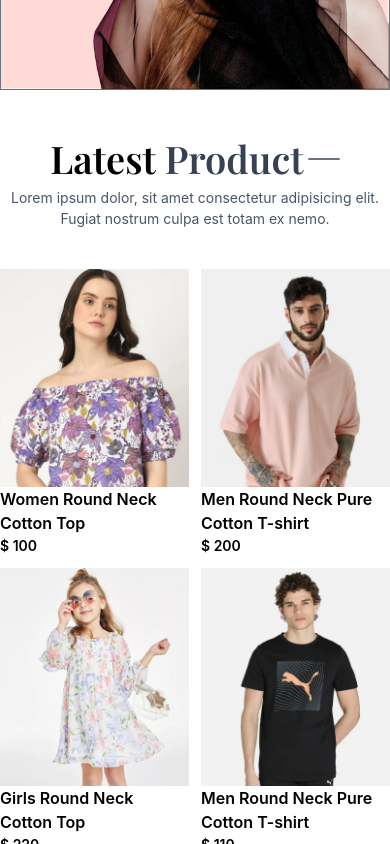
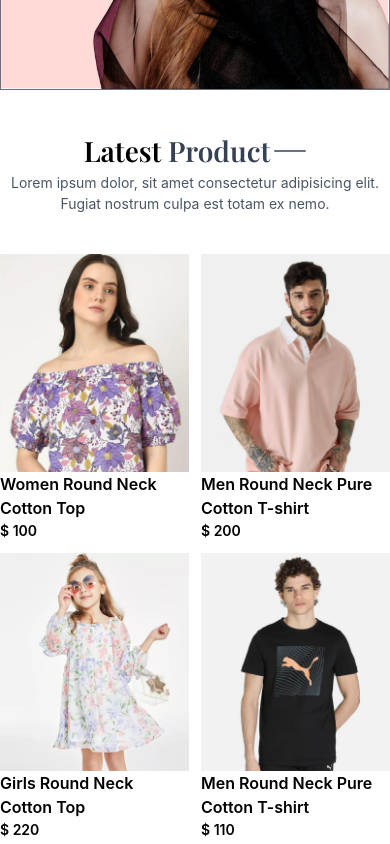
Before and after one commit to devjihad/React-ecommerce-app, a React (Vite) app: page / in a window 390 px wide. Shown: the part 800-1644 px from the top of the page. Built offline with nearby package versions, Linux system fonts and the light colour scheme; a web font is replaced by a local one.

Commit message:
creating reusable product component

```diff
--- a/src/Component/Home/LatestProduct/AllPruduct.jsx
+++ b/src/Component/Home/LatestProduct/AllPruduct.jsx
@@ -1,38 +1,40 @@
-import React, { useContext, useEffect, useState } from 'react';
-import { data, Link } from 'react-router-dom';
-import { Data } from '../../Contaxt/Contaxt';
-import Title from '../Title';
-
+import React, { useContext, useEffect, useState } from "react";
+import { data, Link } from "react-router-dom";
+import { Data } from "../../Contaxt/Contaxt";
+import Title from "../Title";
+import Product from "../Product";
 
 const AllPruduct = () => {
-    const {products} = useContext(Data)
-    const [value,setvalue] =useState([])
+  const { products } = useContext(Data);
+  const [value, setvalue] = useState([]);
 
-    useEffect(()=>{
-        setvalue(products.slice(0,10))
-    },[])
-    console.log(value)
-    return (
-        <div>
-            {/* <h3 className='text-[38px] font-semibold font-playfair text-center mt-16 ' >Latest Product </h3>
-            <p className='text-[14px] font-semibold text-gray-600 text-center mt-1 mb-10'>Lorem ipsum dolor, sit amet consectetur adipisicing elit. Fugiat nostrum culpa est totam ex nemo.</p> */}
-            <Title value1={'Latest'} value2={'Product'} value={'Lorem ipsum dolor, sit amet consectetur adipisicing elit. Fugiat nostrum culpa est totam ex nemo.'}/>
-            <div className='grid gap-3 gap-y-3 grid-cols-2 md:grid-cols-3 lg:grid-cols-5'>
-                {
-                    value.map((item, index)=>(
-                        <Link key={index} to={`product${item._id}`}>
-                            <div >
-                                <img src={item.image[0]} alt="" />
-                                <h3 className='text-[16px] font-semibold'>{item.name}</h3>
-                                <p className='text-[14px] font-semibold'> $ {item.price}</p>
-                            </div>
-                        </Link>
-                    ))
-                }
-            </div>
+  useEffect(() => {
+    setvalue(products.slice(0, 10));
+  }, []);
+  console.log(value);
+  return (
+    <div>
+      <Title
+        value1={"Latest"}
+        value2={"Product"}
+        value={
+          "Lorem ipsum dolor, sit amet consectetur adipisicing elit. Fugiat nostrum culpa est totam ex nemo."
+        }
+      />
 
-        </div>
-    );
+      <div className="grid gap-3 gap-y-3 grid-cols-2 md:grid-cols-3 lg:grid-cols-5">
+        {value.map((item, index) => (
+          <Product
+            key={index}
+            image={item.image[0]}
+            name={item.name}
+            id={item._id}
+            price={item.price}
+          />
+        ))}
+      </div>
+    </div>
+  );
 };
 
 export default AllPruduct;
--- /dev/null
+++ b/src/Component/Home/Product.jsx
@@ -0,0 +1,18 @@
+import React from "react";
+import { Link } from "react-router-dom";
+
+const Product = ({ image, name, price, id }) => {
+  return (
+    <div>
+      <Link to={`/product/${id}`}>
+        <div>
+            <img src={image} alt="" />
+            <h3 className='text-[16px] font-semibold'>{name}</h3>
+            <h5 className='text-[14px] font-semibold'>$ {price}</h5>
+        </div>
+      </Link>
+    </div>
+  );
+};
+
+export default Product;
--- a/src/Component/Home/Title.jsx
+++ b/src/Component/Home/Title.jsx
@@ -4,7 +4,7 @@ const Title = ({value1, value2 , value}) => {
     return (
         <div className='text-center mt-10 mb-10'>
            <div className='flex gap-1 items-center justify-center'>
-                 <h3 className='text-[38px] font-semibold font-playfair  '>{value1} <span className='text-gray-700'>{value2}</span></h3>
+                 <h3 className='text-[28px] md:text-[38px] font-semibold font-playfair  '>{value1} <span className='text-gray-700'>{value2}</span></h3>
                 <hr className='h-0.5 border-0 bg-gray-500 w-8 rounded-lg'/>
            </div>
            <p className='text-[14px] text-gray-600 '>{value}</p>
```
